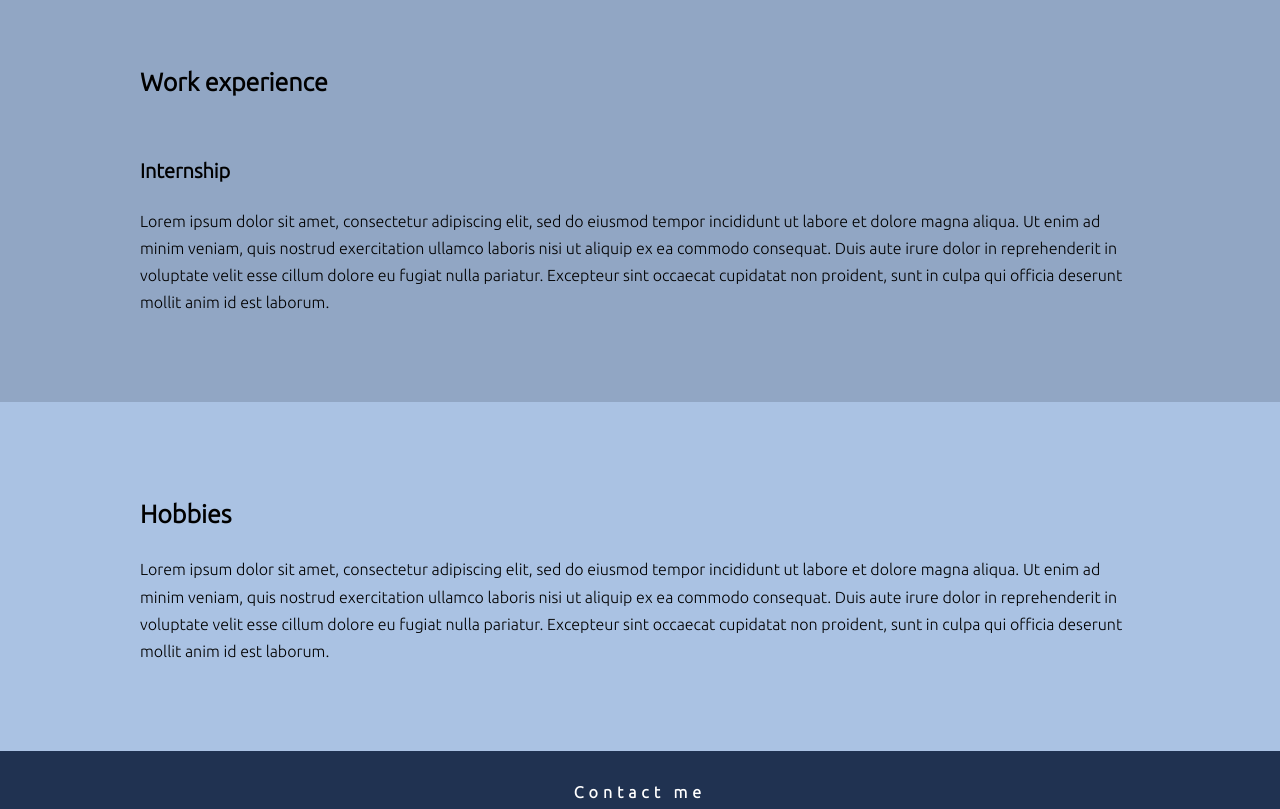
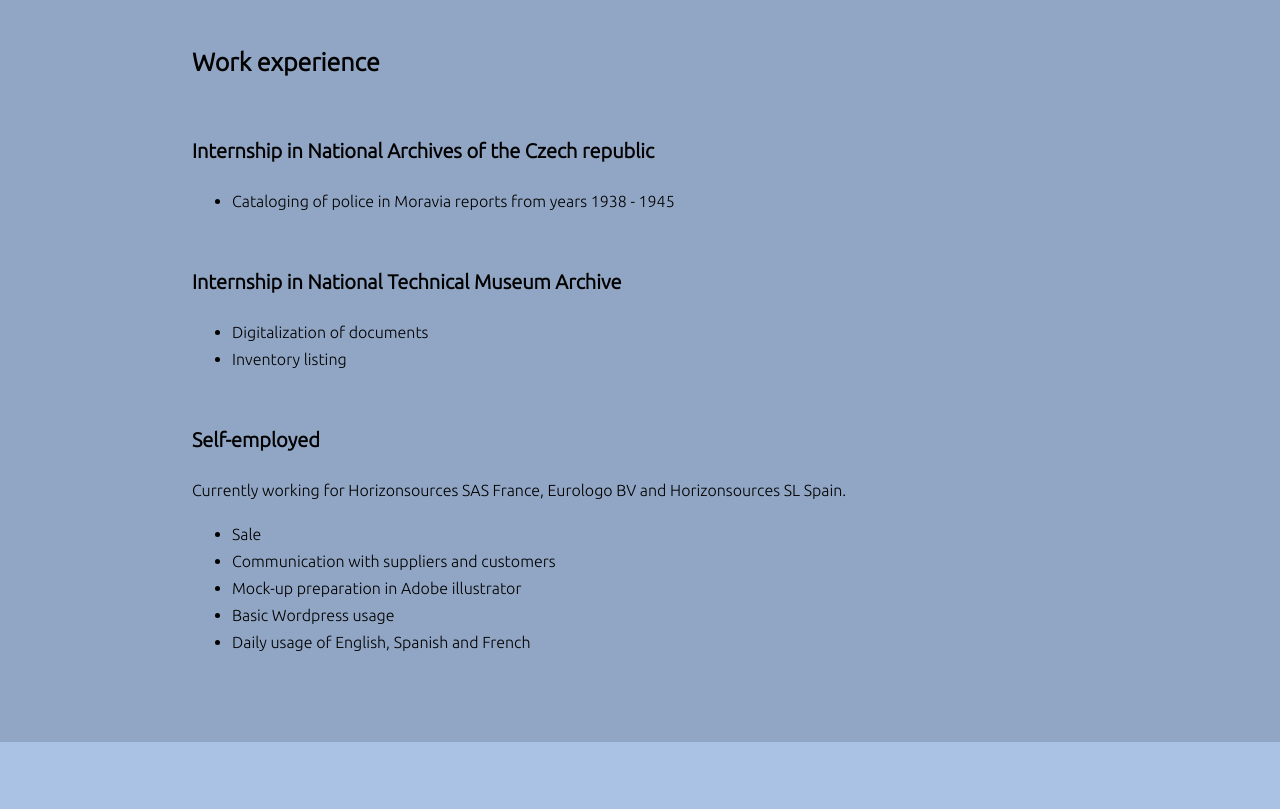
Before and after one commit to Maruskaaa/ukol-week-1, a plain HTML site: page index.html in a window 1280 px wide. Shown: the part 1360-2169 px from the top of the page. Drawn offline with Linux system fonts and the light colour scheme.

Commit message:
work experience

```diff
--- a/index.html
+++ b/index.html
@@ -129,13 +129,32 @@
     </h2>
 
     <h3>
-        Internship
+        Internship in National Archives of the Czech republic
     </h3>
+    <ul>
+        <li>Cataloging of police in Moravia reports from years 1938 - 1945 </li>
+    </ul>
 
+    <h3>
+        Internship in National Technical Museum Archive
+    </h3>
+    <ul>
+       <li>Digitalization of documents</li>
+       <li>Inventory listing</li>
+    </ul>
 
-    <p>
-        Lorem ipsum dolor sit amet, consectetur adipiscing elit, sed do eiusmod tempor incididunt ut labore et dolore magna aliqua. Ut enim ad minim veniam, quis nostrud exercitation ullamco laboris nisi ut aliquip ex ea commodo consequat. Duis aute irure dolor in reprehenderit in voluptate velit esse cillum dolore eu fugiat nulla pariatur. Excepteur sint occaecat cupidatat non proident, sunt in culpa qui officia deserunt mollit anim id est laborum.
-    </p>
+    <h3>
+        Self-employed
+    </h3>
+    <p>Currently working for Horizonsources SAS France, Eurologo BV and Horizonsources SL Spain.</p>
+    <ul>
+        <li>Sale</li>
+        <li>Communication with suppliers and customers</li>
+        <li>Mock-up preparation in Adobe illustrator</li>
+        <li>Basic Wordpress usage</li>
+        <li>Daily usage of English, Spanish and French</li>
+    </ul>
+
 
 </section>
 
--- a/style.css
+++ b/style.css
@@ -18,7 +18,7 @@ border: 3px solid #aac2e3 ;
 section {overflow: auto;}
 
 header {background-image: url(Photo/mountain.png);
-    padding: 50px 50px;
+    padding: 50px 30px;
     background-repeat: no-repeat;
     background-position: center;
     background-size: cover;
@@ -40,18 +40,18 @@ h3 {margin-top: 50px;
 
 .profil {
     background-color: #91a6c4;
-    padding: 70px 140px;
+    padding: 70px 15%;
     }
 
 .education {background-color: #aac2e3;
-padding:70px 140px }
+padding:70px 15% }
 
 .work {background-color: #91a6c4;
-padding:70px 140px}
+padding:70px 15%}
 
 .hobbies {
     background-color: #aac2e3;
-    padding: 70px 140px}
+    padding: 70px 15%}
 
 footer {
     background-color: #203251;
```
